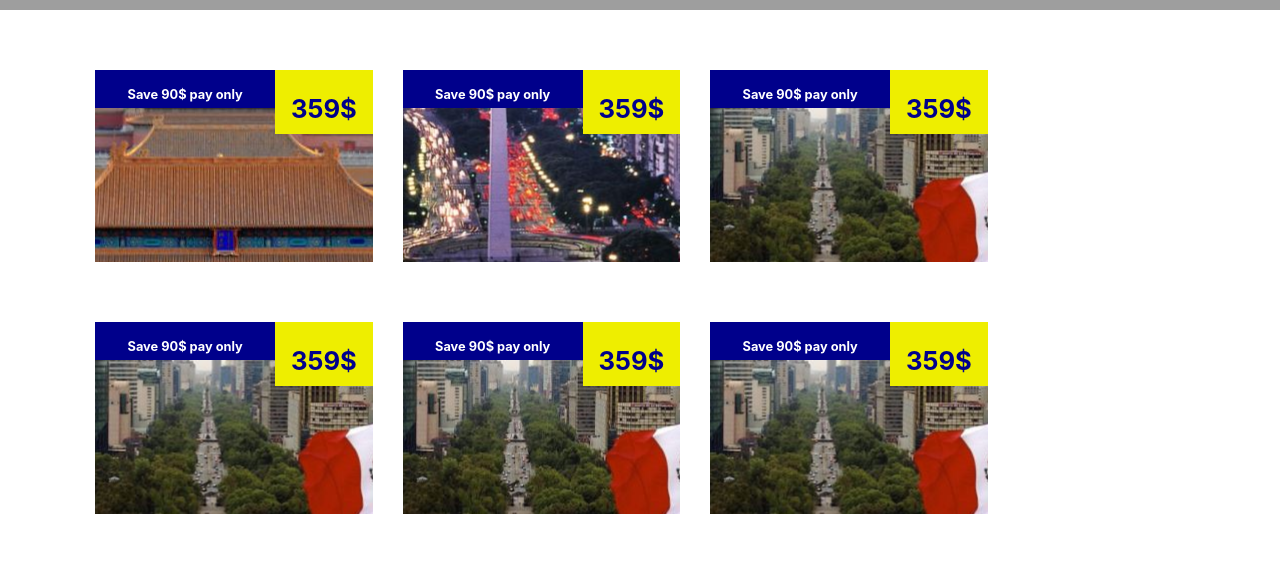
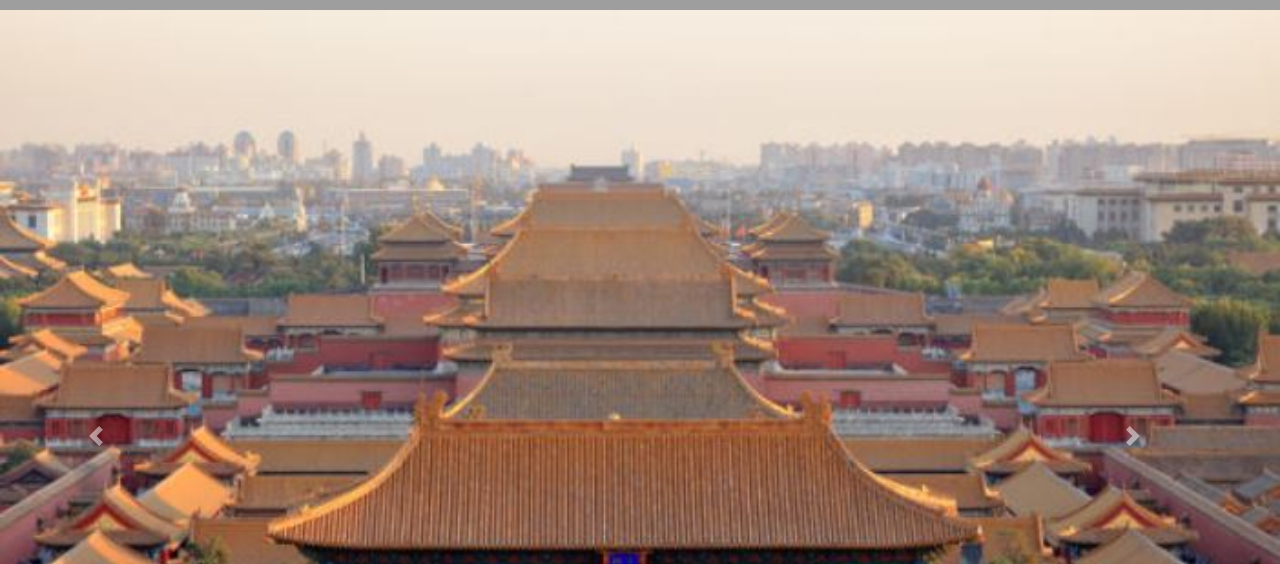
Before and after one commit to aginert/appViajes-4, a website: page index.html in a window 1280 px wide. Shown: the part 502-1066 px from the top of the page. Drawn offline with nearby package versions, Linux system fonts and the light colour scheme; grey boxes are pictures that could not be loaded.

Commit message:
Intentando poner Carousel

```diff
--- a/index.html
+++ b/index.html
@@ -10,6 +10,8 @@
     <!--===  CSS  ===-->
     <link rel="stylesheet" href="public/vendors/bootstrap/dist/css/bootstrap.min.css">
     <link rel="stylesheet" href="public/css/main.css">
+    <link rel="stylesheet" href="https://maxcdn.bootstrapcdn.com/bootstrap/4.1.3/css/bootstrap.min.css">
+
 
 </head>
 <body>
@@ -17,7 +19,7 @@
     <div class="container-fluid">
         <div class="menu_wrapper d-flex flex-justify-center flex-auto">
             <div class="row">
-                <nav class="navbar  navbar-expand-lg navbar-inverse fixed-top">
+                <nav class="navbar navbar-expand-lg navbar-inverse fixed-top">
                     <div class="navbar-header altura_menus">
                         <div class="navbar-brand"><img id="logo" src="./public/img/iconoweb.png">
                             <h6 class="text-center bold texto-logo">GeeksHubs<br>Travels</h6>
@@ -76,21 +78,21 @@
 
 
 <!--===  SECCIÓN VIAJES  ===-->
-<section id="viajes" class="container">
-    <div class="row margen_top_bottom_viajes">
-        <div class="col-md-3 col-sm-12 viajes" id="viaje1">
+<!-- <section id="viajes" class="container"> -->
+    <!-- <div class="row margen_top_bottom_viajes">
+        <div class="col-lg-3 viajes" id="viaje1">
             <div class="ahorro"><p class="f-ahorro">
                 Save 90$ pay only
             </div>
             <div class="precio"><p class="f-precio">359$</p></div>
         </div>
-        <div class="col-md-3 col-sm-12 viajes" id="viaje2">
+        <div class="col-lg-3 viajes" id="viaje2">
             <div class="ahorro"><p class="f-ahorro">
                 Save 90$ pay only
             </div>
             <div class="precio"><p class="f-precio">359$</p></div>
         </div>
-        <div class="col-md-3 col-sm-12 viajes" id="viaje3">
+        <div class="col-lg-3 viajes" id="viaje3">
             <div class="ahorro"><p class="f-ahorro">
                 Save 90$ pay only
             </div>
@@ -98,26 +100,50 @@
         </div>
     </div>
     <div class="row margen_top_bottom_viajes">
-        <div class="col-md-3 col-sm-12 viajes" id="viaje4">
+        <div class="col-lg-3 viajes" id="viaje4">
             <div class="ahorro"><p class="f-ahorro">
                 Save 90$ pay only
             </div>
             <div class="precio"><p class="f-precio">359$</p></div>
         </div>
-        <div class="col-md-3 col-sm-12 viajes" id="viaje5">
+        <div class="col-lg-3 viajes" id="viaje5">
             <div class="ahorro"><p class="f-ahorro">
                 Save 90$ pay only
             </div>
             <div class="precio"><p class="f-precio">359$</p></div>
         </div>
-        <div class="col-md-3 col-sm-12 viajes" id="viaje6">
+        <div class="col-lg-3 viajes" id="viaje6">
             <div class="ahorro"><p class="f-ahorro">
                 Save 90$ pay only
             </div>
             <div class="precio"><p class="f-precio">359$</p></div>
         </div>
-    </div>
-</section>
+    </div> -->
+    <!-- Se duplica la sección para utilizar la clase d-none de boostrap y
+        pasarla a carousel cuando sea panatalla mobile -->
+        <div id="carouselExampleControls" class="carousel slide" data-ride="carousel">
+            <div class="carousel-inner">
+              <div class="carousel-item active">
+                <img class="d-block w-100" src="/public/img/beijing.JPG" alt="First slide">
+              </div>
+              <div class="carousel-item">
+                <img class="d-block w-100" src="/public/img/buenos_aires.JPG" alt="Second slide">
+              </div>
+              <div class="carousel-item">
+                <img class="d-block w-100" src="public/img/ciudad_mexico.JPG" alt="Third slide">
+              </div>
+            </div>
+            <a class="carousel-control-prev" href="#carouselExampleControls" role="button" data-slide="prev">
+              <span class="carousel-control-prev-icon" aria-hidden="true"></span>
+              <span class="sr-only">Previous</span>
+            </a>
+            <a class="carousel-control-next" href="#carouselExampleControls" role="button" data-slide="next">
+              <span class="carousel-control-next-icon" aria-hidden="true"></span>
+              <span class="sr-only">Next</span>
+            </a>
+          </div>
+
+<!-- </section> -->
 
 <!--===  ¿QUIENES SOMOS?  ===-->
 <section class="" id="quienSomos">
@@ -279,6 +305,9 @@
 <!--===  JS  ===-->
 <link rel="stylesheet" href="public/vendors/jquery/dist/jquery.min.js">
 <link rel="stylesheet" href="public/vendors/bootstrap/dist/js/bootstrap.min.js">
+<script src="https://maxcdn.bootstrapcdn.com/bootstrap/4.1.3/js/bootstrap.min.js"></script>
+<script src="https://cdnjs.cloudflare.com/ajax/libs/popper.js/1.14.3/umd/popper.min.js"></script>
+<script src="https://ajax.googleapis.com/ajax/libs/jquery/3.3.1/jquery.min.js"></script>
 <link rel="stylesheet" href="public/js/main.js">
 </div>
 </body>
--- a/public/css/main.css
+++ b/public/css/main.css
@@ -164,12 +164,13 @@ a:hover {
     background-size: cover;
     margin-left: 10px;
     margin-right: 20px;
-    padding: 0px
+    padding: 0px;
 }
 
 #viaje1{
     background: url("../img/viaje1.jpg") no-repeat center top;
     background-position: center center;
+
 }
 
 #viaje2{
@@ -227,7 +228,7 @@ a:hover {
     padding-top:20px;
 }
 
-@media only screen and (max-width: 810px){
+/* @media only screen and (max-width: 768px){
     .viajes {
         margin-bottom: 20px;
         min-height: 70vW;
@@ -250,6 +251,14 @@ a:hover {
         font-size: 4vw;
         padding-top: 12px;
     }
+} */
+
+.carousel-inner img {
+    width: 100%;
+    height: 100%;
+}
+.carousel-control-prev{
+    color: #000000;
 }
 
 /* ---  =====  ¿Quienes somos? (sección4)   =====  --- */
```
